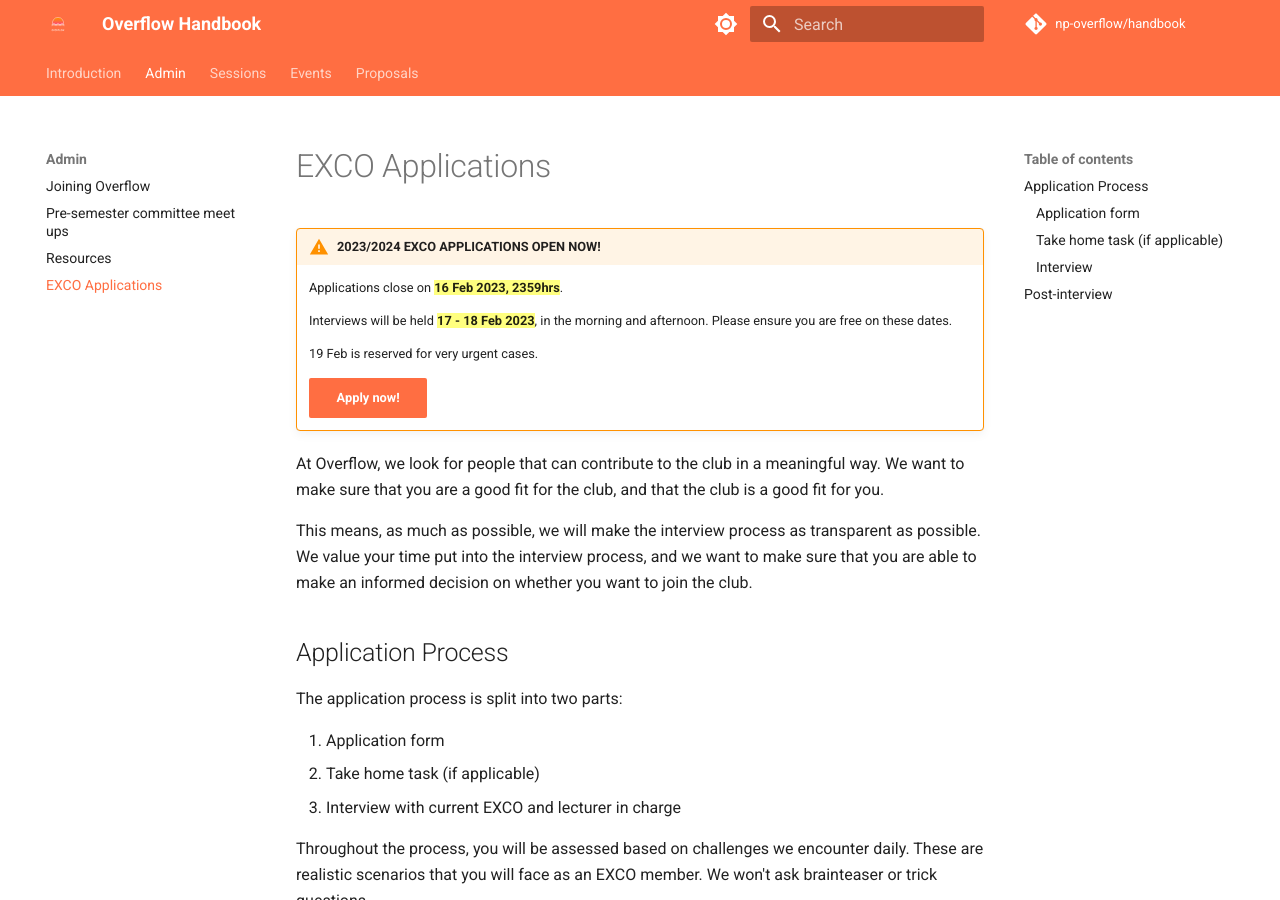
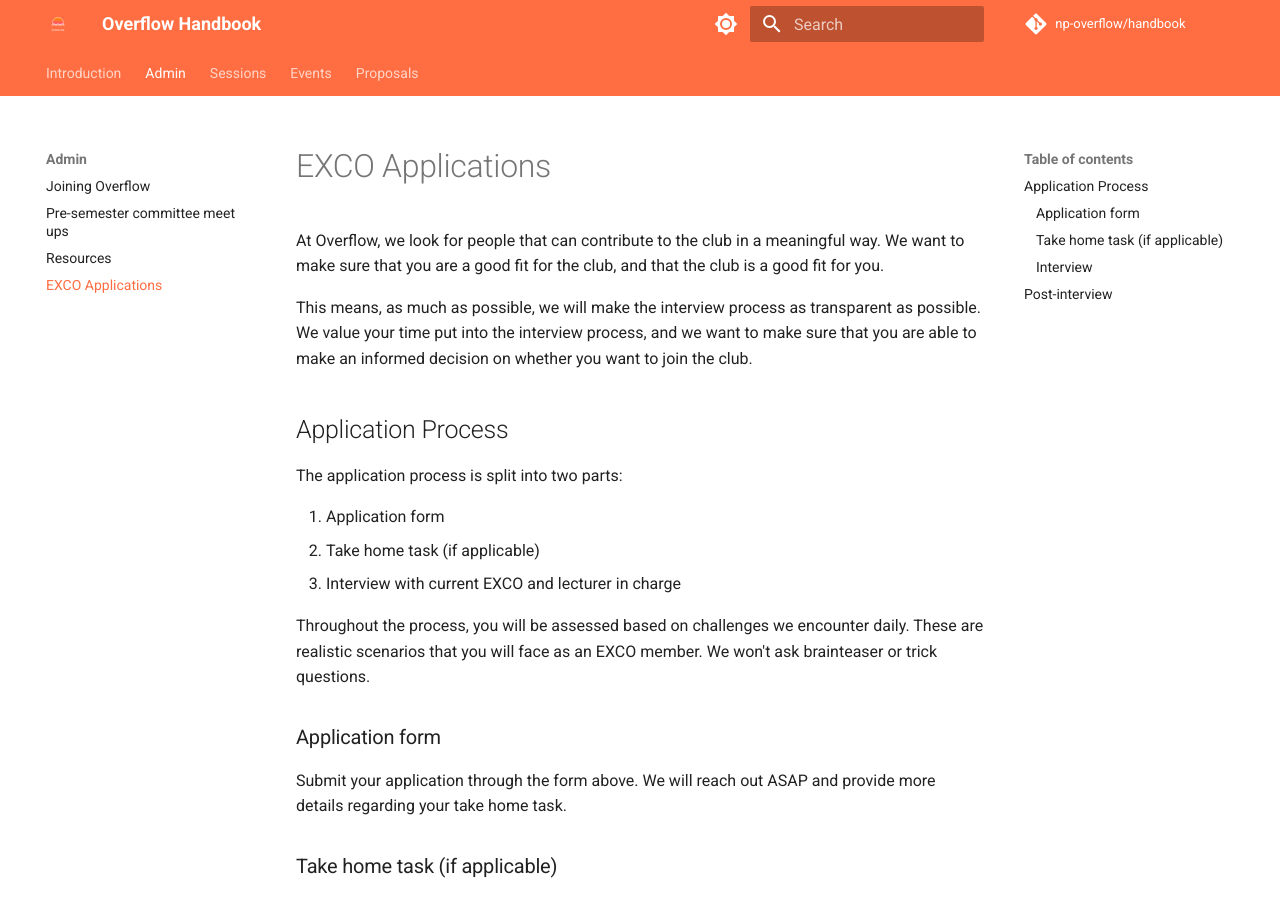
Before and after one commit to np-overflow/handbook, an MkDocs documentation site: the page built from docs/admin/exco-applications.md, in a window 1280 px wide and 900 px high. Built offline with MkDocs 1.6.1 and Material for MkDocs 9.7.7, drawn with Linux system fonts in a browser that asks for light colours; comment, search, counter and statistics services are not loaded.

Commit message:
feat: close exco applications

```diff
--- a/docs/admin/exco-applications.md
+++ b/docs/admin/exco-applications.md
@@ -1,6 +1,6 @@
 # EXCO Applications
 
-!!! warning "2023/2024 EXCO APPLICATIONS OPEN NOW!"
+<!-- !!! warning "2023/2024 EXCO APPLICATIONS OPEN NOW!"
 
     Applications close on ==**16 Feb 2023, 2359hrs**==.
 
@@ -8,7 +8,7 @@
 
     19 Feb is reserved for very urgent cases.
 
-    [Apply now!](https://forms.office.com/r/A40bcJ0Q49){ .md-button .md-button--primary }
+    [Apply now!](https://forms.office.com/r/A40bcJ0Q49){ .md-button .md-button--primary } -->
 
 At Overflow, we look for people that can contribute to the club in a meaningful way. We want to make sure that you are a good fit for the club, and that the club is a good fit for you.
 
```
